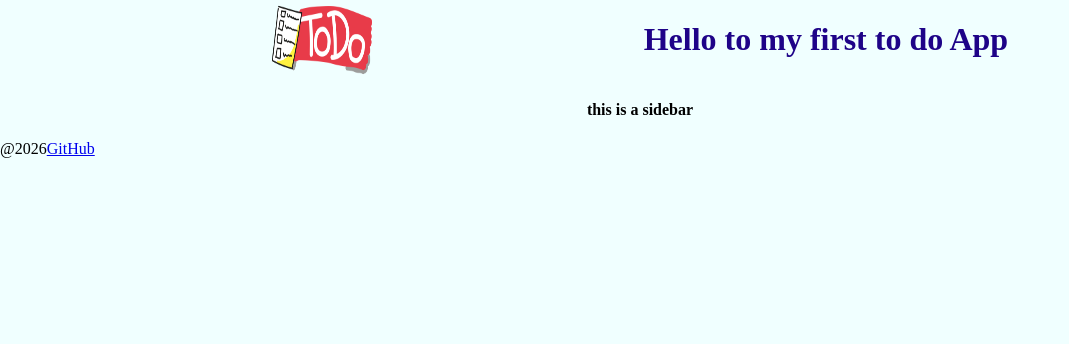
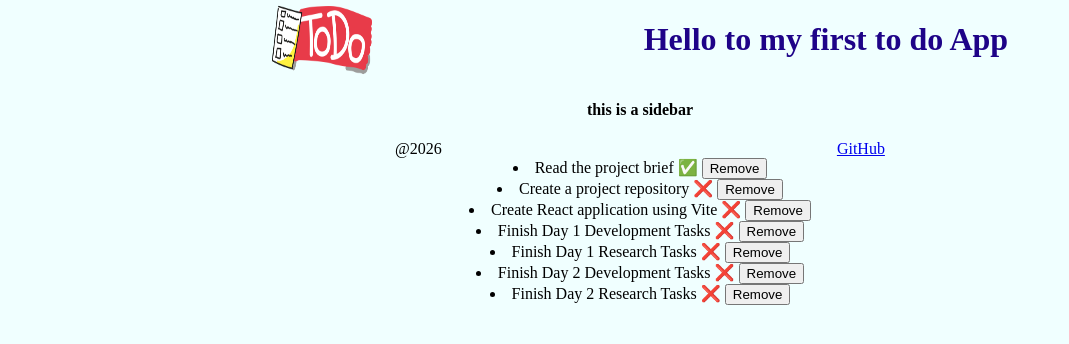
Before and after one commit to Sara-designer88/To-Do-app, a React (Vite) app: page / in a window 1280 px wide. Shown: the top 344 px of the page, without its empty margins (0-1069 px from the left). Built offline with nearby package versions, Linux system fonts and the light colour scheme.

Commit message:
second day finished

```diff
--- a/src/App.css
+++ b/src/App.css
@@ -9,4 +9,5 @@ h1{
 
 div {
   text-align: center;
+
 }
--- a/src/App.jsx
+++ b/src/App.jsx
@@ -5,6 +5,8 @@ import heroImg from './assets/hero.png'
 import Navbar from './components/Navbar'
 import Footer from './components/Footer'
 import Sidebar from './components/Sidebar'
+import Data from './components/Data'
+
 import './App.css'
 
 function App() {
@@ -14,8 +16,9 @@ function App() {
     <>
     <div>
          <Navbar />
-      <Sidebar />
-      <Footer />
+         <Sidebar />
+         <Footer />
+         <Data/>
     </div>
 
     </>
--- /dev/null
+++ b/src/components/Data.jsx
@@ -0,0 +1,25 @@
+import dataInfo from "../data/data.json";
+import { useState } from "react";
+
+function Data() {
+  const [stateData, setStateData] = useState(dataInfo);
+  const handleRemoveFromData =(index)=> {
+    console.log("trying to remove", index )
+
+    const clone = structuredClone(stateData)
+    clone.splice(index, 1)
+    setStateData(clone)
+
+  }
+  return (
+    <div>
+      {stateData.map((ToDo, index) => {
+
+        return <li key={index} > {ToDo.task } {ToDo.completed ? "✅" : "❌"} <button onClick={() => handleRemoveFromData(index)}>Remove</button> </li>
+
+      })}
+    </div>
+  );
+}
+
+export default Data;
--- a/src/components/Footer.jsx
+++ b/src/components/Footer.jsx
@@ -2,8 +2,7 @@ const footerStyle = {
   display: "flex",
   flexDirection: "row",
   justifyContent: "space-evenly",
-  position: "fixed",
-  heigth:"20px"
+
 };
 
 function Footer() {
--- a/src/components/Sidebar.jsx
+++ b/src/components/Sidebar.jsx
@@ -1,8 +1,8 @@
 function Sidebar(){
     return(
     <h4>this is a sidebar</h4>
+    )
 
-    )
 }
 
 export default Sidebar
--- /dev/null
+++ b/src/data/data.json
@@ -0,0 +1,9 @@
+[
+  { "task": "Read the project brief", "completed": true},
+  { "task": "Create a project repository", "completed": false},
+  { "task": "Create React application using Vite", "completed": false},
+  { "task": "Finish Day 1 Development Tasks", "completed": false},
+  { "task": "Finish Day 1 Research Tasks", "completed": false},
+  { "task": "Finish Day 2 Development Tasks", "completed": false},
+  { "task": "Finish Day 2 Research Tasks", "completed": false}
+]
```
